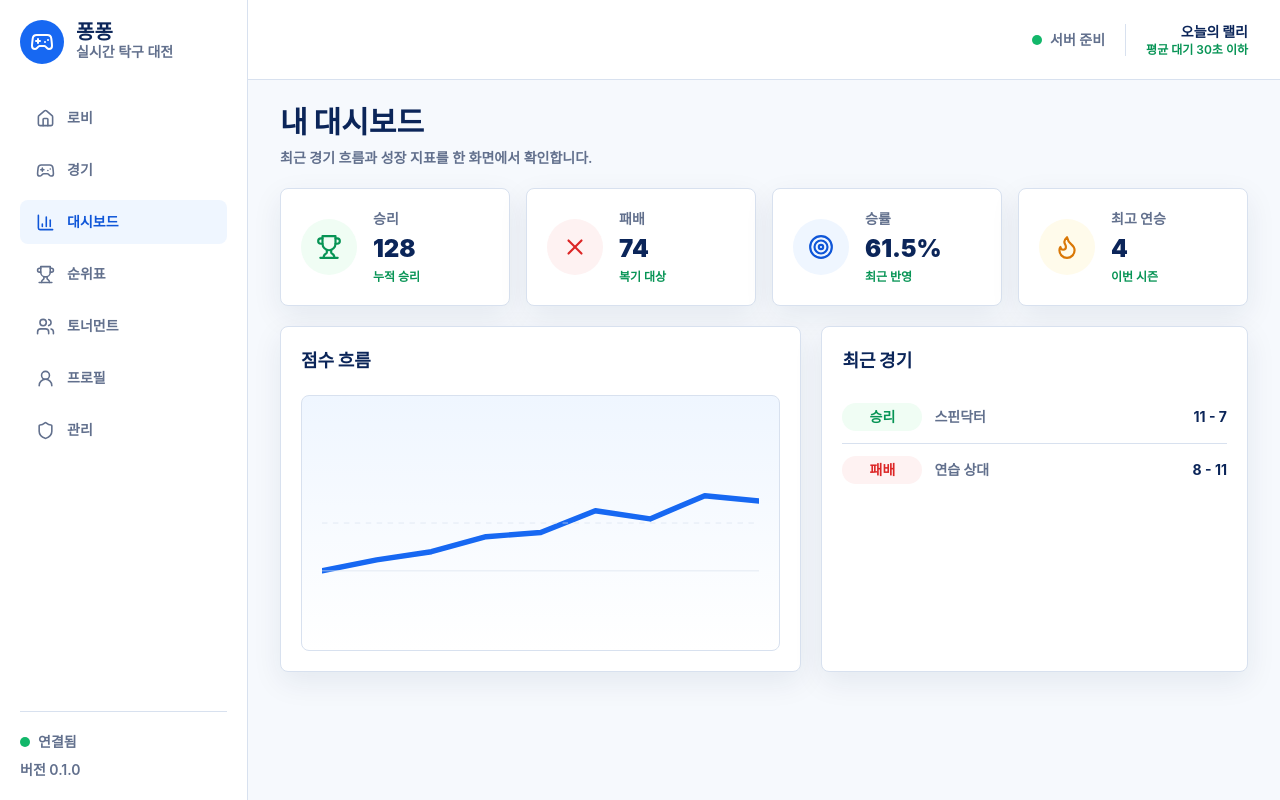
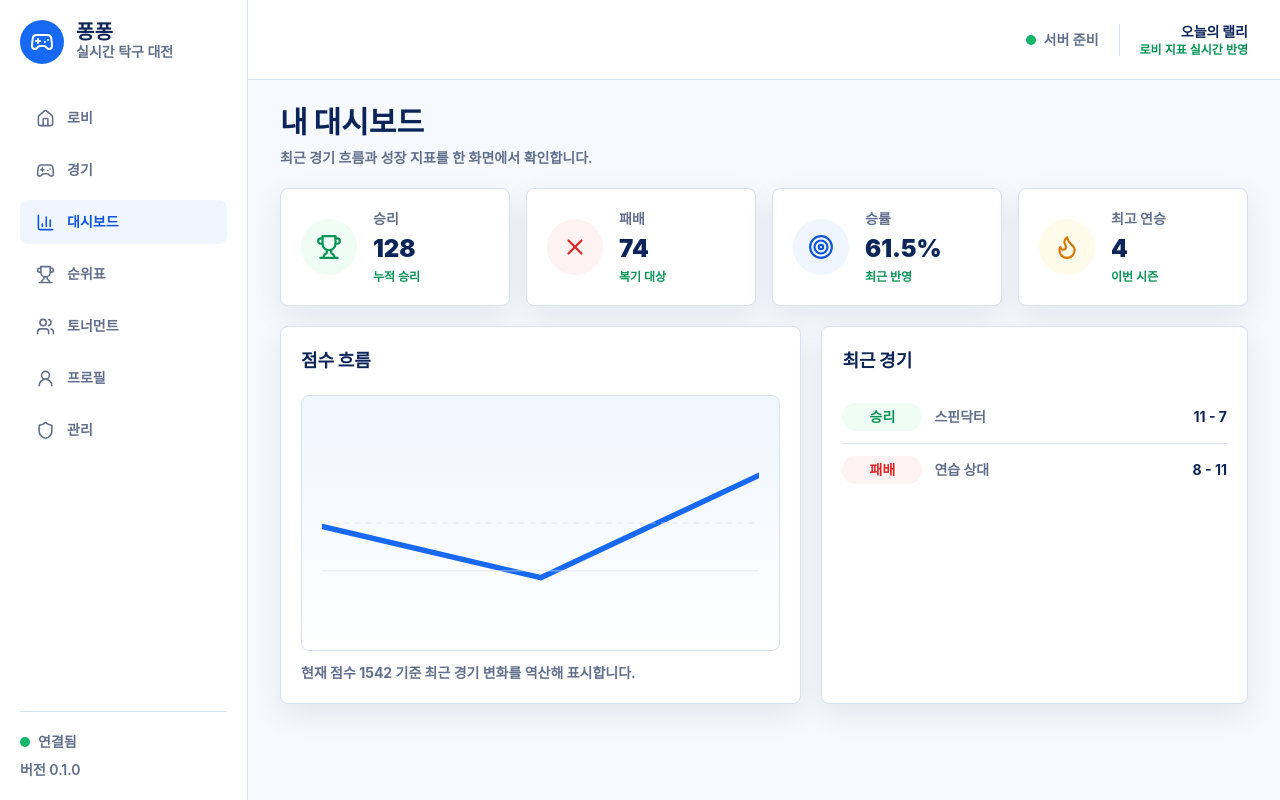
Before and after one commit to woopinbell/pong-pong-fix, a Next.js app in the folder apps/web/: page /dashboard in a window 1280 px wide. Built offline with nearby package versions, Linux system fonts and the light colour scheme; no server answers.

Commit message:
fix(web): 로비·프로필·대시보드 상태 표현 개선

```diff
--- a/apps/web/src/app/dashboard/page.tsx
+++ b/apps/web/src/app/dashboard/page.tsx
@@ -2,7 +2,7 @@
 
 import { useEffect, useState } from "react";
 import { Flame, Target, Trophy, X } from "lucide-react";
-import type { DashboardSummary } from "@pong-pong/shared";
+import type { DashboardSummary, MatchSummary } from "@pong-pong/shared";
 import { AppShell } from "@/components/AppShell";
 import { StatCard } from "@/components/StatCard";
 import { getDashboard } from "@/lib/api";
@@ -10,6 +10,8 @@ import { sampleDashboard } from "@/lib/sample";
 
 export default function DashboardPage() {
   const [dashboard, setDashboard] = useState<DashboardSummary>(sampleDashboard);
+  const ratingPoints = buildRatingPoints(dashboard.me.rating, dashboard.recentMatches);
+  const chartPoints = toChartPoints(ratingPoints);
 
   useEffect(() => {
     getDashboard().then(setDashboard);
@@ -30,15 +32,17 @@ export default function DashboardPage() {
           <h2 className="text-lg font-black text-ink">점수 흐름</h2>
           <div className="mt-5 h-64 rounded-lg border border-line bg-gradient-to-b from-blue-50 to-white p-5">
             <svg viewBox="0 0 640 220" className="h-full w-full" role="img" aria-label="점수 상승 그래프">
-              <polyline points="0,180 80,164 160,152 240,130 320,124 400,92 480,104 560,70 640,78" fill="none" stroke="#1768f2" strokeWidth="8" strokeLinecap="round" strokeLinejoin="round" />
+              <polyline points={chartPoints} fill="none" stroke="#1768f2" strokeWidth="8" strokeLinecap="round" strokeLinejoin="round" />
               <line x1="0" y1="180" x2="640" y2="180" stroke="#d8e1ef" />
               <line x1="0" y1="110" x2="640" y2="110" stroke="#d8e1ef" strokeDasharray="8 8" />
             </svg>
           </div>
+          <p className="mt-3 text-sm font-bold text-muted">현재 점수 {dashboard.me.rating} 기준 최근 경기 변화를 역산해 표시합니다.</p>
         </div>
         <div className="card p-5">
           <h2 className="text-lg font-black text-ink">최근 경기</h2>
           <div className="mt-4 divide-y divide-line">
+            {dashboard.recentMatches.length === 0 ? <p className="py-4 text-sm font-semibold text-muted">아직 저장된 경기가 없습니다.</p> : null}
             {dashboard.recentMatches.map((match) => (
               <div key={match.id} className="grid grid-cols-[80px_1fr_70px] items-center gap-3 py-3 text-sm font-bold">
                 <span className={`rounded-full px-3 py-1 text-center ${match.result === "win" ? "bg-green-50 text-green-600" : "bg-red-50 text-red-600"}`}>{match.result === "win" ? "승리" : "패배"}</span>
@@ -54,3 +58,27 @@ export default function DashboardPage() {
     </AppShell>
   );
 }
+
+function buildRatingPoints(currentRating: number, recentMatches: MatchSummary[]): number[] {
+  const reversed = [...recentMatches].reverse();
+  let rating = currentRating - reversed.reduce((sum, match) => sum + match.ratingDelta, 0);
+  const points = [rating];
+  for (const match of reversed) {
+    rating += match.ratingDelta;
+    points.push(rating);
+  }
+  return points.length === 1 ? [currentRating - 1, currentRating] : points;
+}
+
+function toChartPoints(points: number[]): string {
+  const min = Math.min(...points);
+  const max = Math.max(...points);
+  const range = Math.max(1, max - min);
+  return points
+    .map((point, index) => {
+      const x = points.length === 1 ? 0 : (index / (points.length - 1)) * 640;
+      const y = 190 - ((point - min) / range) * 150;
+      return `${Math.round(x)},${Math.round(y)}`;
+    })
+    .join(" ");
+}
--- a/apps/web/src/app/play/page.tsx
+++ b/apps/web/src/app/play/page.tsx
@@ -14,7 +14,7 @@ export default function PlayPage() {
   const [snapshot, setSnapshot] = useState<GameSnapshot>(sampleSnapshot());
   const [roomId, setRoomId] = useState<string | null>(null);
   const [status, setStatus] = useState("대기 중");
-  const [messages, setMessages] = useState<string[]>(["매치 채팅이 준비되었습니다."]);
+  const [messages, setMessages] = useState<string[]>([]);
   const [chatInput, setChatInput] = useState("");
   const socketRef = useRef<WebSocket | null>(null);
   const directionRef = useRef<-1 | 0 | 1>(0);
@@ -156,11 +156,15 @@ export default function PlayPage() {
               <MessageCircle size={20} /> 매치 채팅
             </h2>
             <div className="mt-4 grid gap-3">
-              {messages.map((message, index) => (
-                <div key={`${message}-${index}`} className="rounded-lg bg-slate-50 p-3 text-sm font-semibold text-muted">
-                  {message}
-                </div>
-              ))}
+              {messages.length === 0 ? (
+                <div className="rounded-lg border border-dashed border-line p-3 text-sm font-semibold text-muted">아직 매치 채팅이 없습니다.</div>
+              ) : (
+                messages.map((message, index) => (
+                  <div key={`${message}-${index}`} className="rounded-lg bg-slate-50 p-3 text-sm font-semibold text-muted">
+                    {message}
+                  </div>
+                ))
+              )}
             </div>
             <form className="mt-4 flex gap-2" onSubmit={sendChat}>
               <input
--- a/apps/web/src/app/profile/[handle]/page.tsx
+++ b/apps/web/src/app/profile/[handle]/page.tsx
@@ -2,7 +2,7 @@
 
 import { useEffect, useState } from "react";
 import { Share2, UserPlus } from "lucide-react";
-import type { PublicUser } from "@pong-pong/shared";
+import type { MatchSummary, PublicUser } from "@pong-pong/shared";
 import { AppShell } from "@/components/AppShell";
 import { StatCard } from "@/components/StatCard";
 import { sampleUsers } from "@/lib/sample";
@@ -12,6 +12,7 @@ import { getProfile, requestFriend } from "@/lib/api";
 export default function ProfilePage({ params }: { params: Promise<{ handle: string }> }) {
   const [handle, setHandle] = useState("pongmaster42");
   const [user, setUser] = useState<PublicUser>(sampleUsers[0]);
+  const [recentMatches, setRecentMatches] = useState<MatchSummary[]>([]);
   const [message, setMessage] = useState("친구 요청은 로그인 후 보낼 수 있습니다.");
 
   useEffect(() => {
@@ -19,8 +20,12 @@ export default function ProfilePage({ params }: { params: Promise<{ handle: stri
       setHandle(resolved);
       setUser(sampleUsers.find((item) => item.handle === resolved) ?? { ...sampleUsers[0], handle: resolved, displayName: "퐁마스터" });
       getProfile(resolved)
-        .then((profile) => setUser(profile.user))
-        .catch(() => undefined);
+        .then((profile) => {
+          setUser(profile.user);
+          setRecentMatches(profile.recentMatches);
+          setMessage("공개 프로필 정보를 표시합니다.");
+        })
+        .catch(() => setMessage("프로필 정보를 불러오지 못해 샘플 정보를 표시합니다."));
     });
   }, [params]);
 
@@ -64,8 +69,17 @@ export default function ProfilePage({ params }: { params: Promise<{ handle: stri
         <StatCard icon={Target} label="승률" value={`${Math.round((user.wins / Math.max(1, user.wins + user.losses)) * 100)}%`} hint="점수 반영" />
       </section>
       <section className="card mt-5 p-5">
-        <h2 className="text-lg font-black text-ink">플레이 스타일</h2>
-        <p className="mt-3 text-sm font-semibold leading-6 text-muted">긴 랠리에서 안정적으로 버티는 타입입니다. 백핸드 쪽 낮은 공에 강하고 빠른 서브를 상대할 때는 중앙 복귀가 빠릅니다.</p>
+        <h2 className="text-lg font-black text-ink">공개 최근 경기</h2>
+        <div className="mt-4 divide-y divide-line">
+          {recentMatches.length === 0 ? <p className="py-4 text-sm font-semibold text-muted">공개할 최근 경기가 없습니다.</p> : null}
+          {recentMatches.map((match) => (
+            <div key={match.id} className="grid grid-cols-[80px_1fr_70px] items-center gap-3 py-3 text-sm font-bold">
+              <span className={`rounded-full px-3 py-1 text-center ${match.result === "win" ? "bg-green-50 text-green-600" : "bg-red-50 text-red-600"}`}>{match.result === "win" ? "승리" : "패배"}</span>
+              <span className="text-muted">{match.opponentHandle}</span>
+              <span className="text-right text-ink">{match.scoreLeft} - {match.scoreRight}</span>
+            </div>
+          ))}
+        </div>
       </section>
     </AppShell>
   );
--- a/apps/web/src/components/AppShell.tsx
+++ b/apps/web/src/components/AppShell.tsx
@@ -65,7 +65,7 @@ export function AppShell({ children }: { children: React.ReactNode }) {
           <div className="h-8 w-px bg-line" />
           <div className="text-right">
             <div className="text-sm font-black text-ink">오늘의 랠리</div>
-            <div className="text-xs font-semibold text-green-600">평균 대기 30초 이하</div>
+            <div className="text-xs font-semibold text-green-600">로비 지표 실시간 반영</div>
           </div>
         </header>
         <div className="mx-auto max-w-[1220px] px-4 py-6 sm:px-6 lg:px-8">{children}</div>
```
Also changed, not shown: apps/web/src/app/page.tsx (+14 -10 lines).
